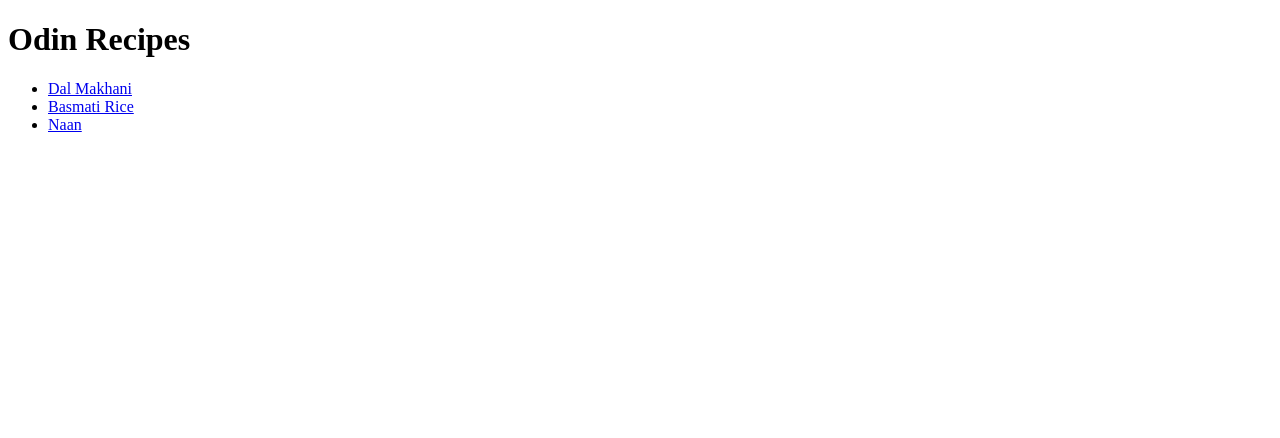
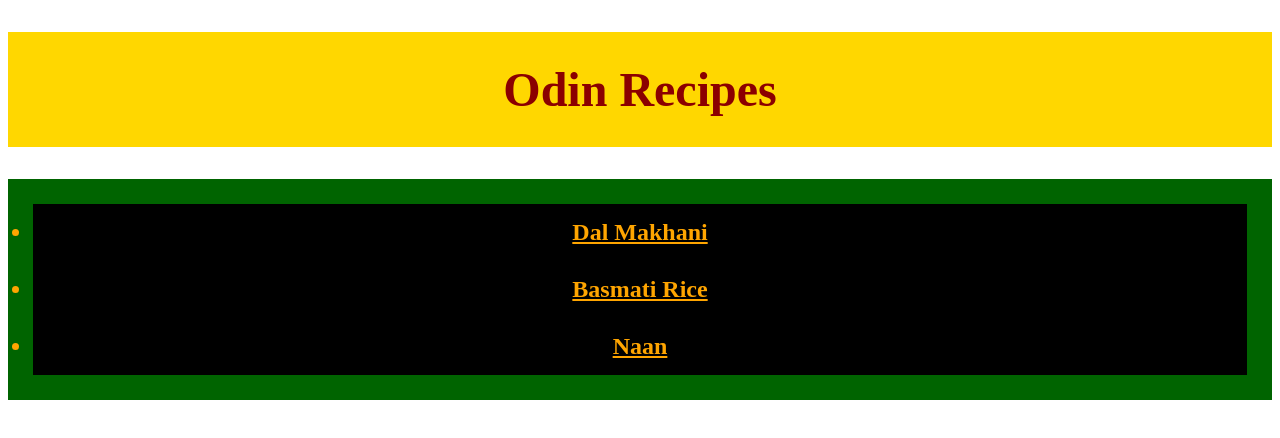
Before and after one commit to Asamaurdhava/odin-recipes, a plain HTML site: page index.html in a window 1280 px wide. Drawn offline with Linux system fonts and the light colour scheme.

Commit message:
Add new file styles.css with upgrade in index.html

```diff
--- a/index.html
+++ b/index.html
@@ -6,6 +6,7 @@
 
     <meta charset="UTF-8">
     <meta name="viewport" content="width=device-width, initial-scale=1.0">
+    <link rel="stylesheet" href="styles.css">
     <title>Odin Recipes</title>
 
 </head>
@@ -14,9 +15,9 @@
     <h1>Odin Recipes</h1>
 
     <ul>
-        <li><a href="recipes/dalmakhani.html">Dal Makhani</a></li>
-        <li><a href="recipes/basmatirice.html">Basmati Rice</a></li>
-        <li><a href="recipes/naan.html">Naan</a></li>
+        <li ><a href="recipes/dalmakhani.html">Dal Makhani</a></li>
+        <li ><a href="recipes/basmatirice.html">Basmati Rice</a></li>
+        <li ><a href="recipes/naan.html">Naan</a></li>
     </ul>
 
 </body>
--- /dev/null
+++ b/styles.css
@@ -0,0 +1,29 @@
+h1 {
+    text-align: center;
+    color: darkred;
+    background-color: gold;
+    padding: 30px;
+    font-size: 48px;
+    font-weight: bold;
+    font-family: "Times New Roman", serif;
+}
+
+ul {
+    background-color: darkgreen;
+    color: white;
+    padding: 25px;
+    text-align: center;
+}
+
+li {
+    padding: 15px;
+    background-color: black;
+    color: orange;
+    font-size: 24px;
+    font-weight: bold;
+}
+
+a {
+    color: orange;
+    font-family: "Times New Roman", serif;
+}
```
